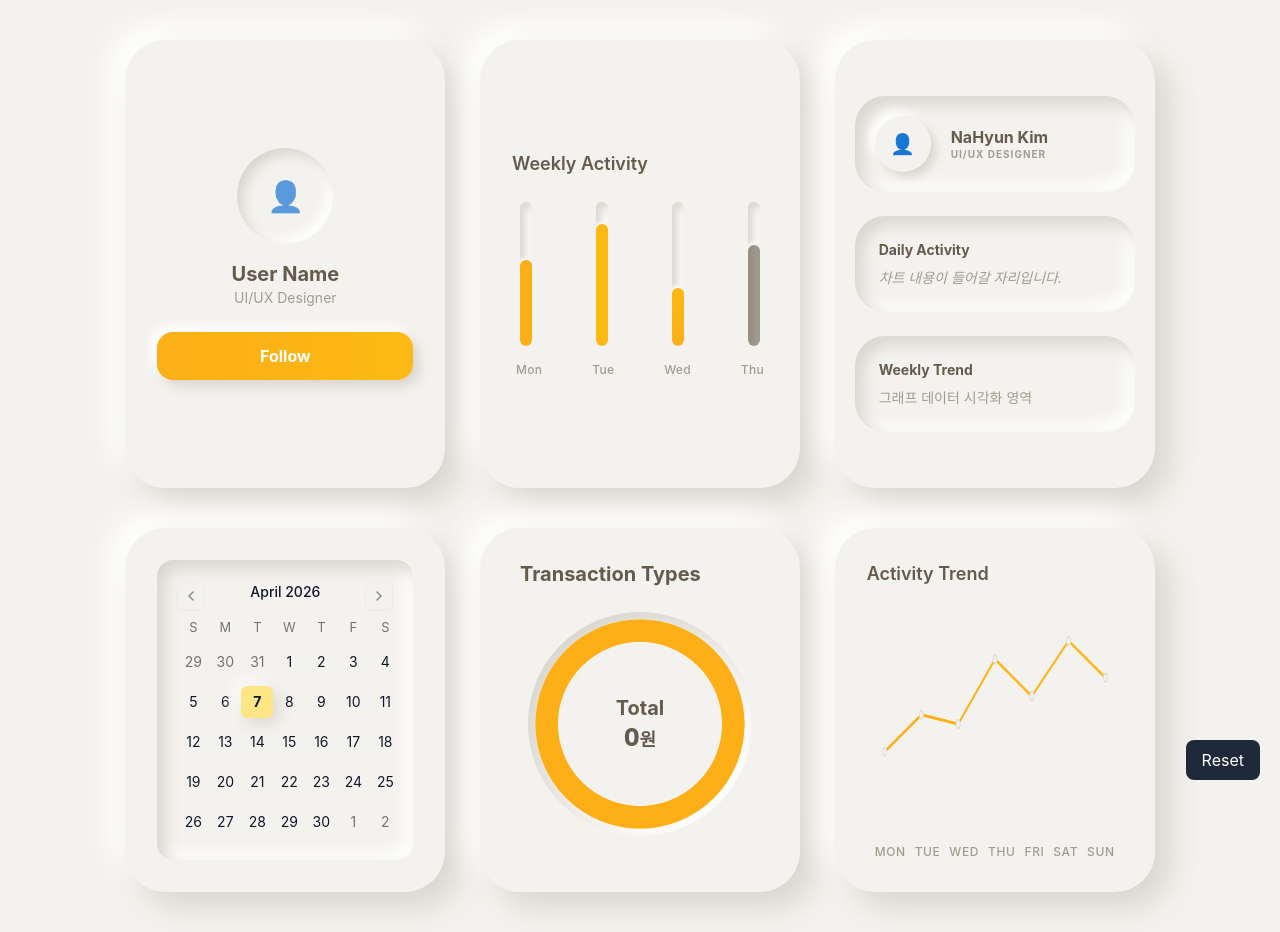
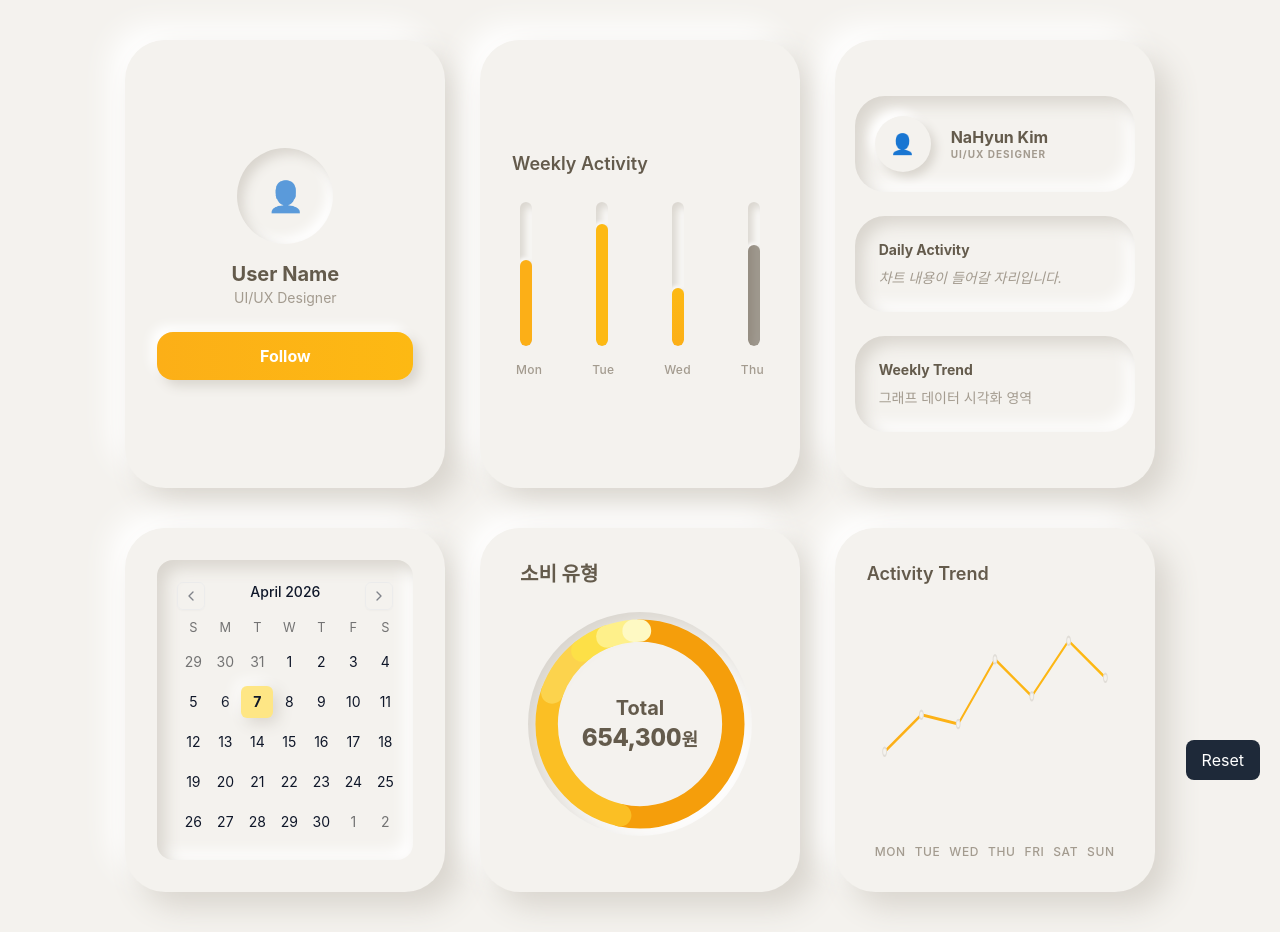
Before and after one commit to 20260304-KB7-27/KB-Year, a Vue app: page / in a window 1280 px wide. Built offline with nearby package versions, Linux system fonts and the light colour scheme; data requests are answered from the project's data file.

Commit message:
feat: PieChart 소비 유형별 금액 표시 [CAV-42]

```diff
--- a/src/assets/main.css
+++ b/src/assets/main.css
@@ -102,6 +102,11 @@
       inset 8px 8px 16px #d9d5ce,
       inset -8px -8px 16px #ffffff;
   }
+
+  .card-effect:hover {
+    scale: 1.03;
+    transition: scale 0.1s ease-out;
+  }
 }
 
 @layer base {
--- a/src/components/Card.vue
+++ b/src/components/Card.vue
@@ -2,7 +2,7 @@
 
 <template>
   <div
-    class="w-80 p-8 rounded-[40px] bg-[#f4f2ee] shadow-[15px_15px_30px_#d9d5ce,-15px_-15px_30px_#ffffff] content-center"
+    class="w-80 p-8 rounded-[40px] bg-[#f4f2ee] shadow-[15px_15px_30px_#d9d5ce,-15px_-15px_30px_#ffffff] content-center card-effect"
   >
     <slot />
   </div>
--- a/src/components/PieChart.vue
+++ b/src/components/PieChart.vue
@@ -1,5 +1,5 @@
 <script setup>
-import { computed, ref } from 'vue';
+import { computed, ref, onMounted } from 'vue';
 
 const props = defineProps({
   title: {
@@ -25,39 +25,53 @@ const props = defineProps({
 });
 
 const hoveredItem = ref(null);
+const isMounted = ref(false);
 
-const percentage = computed(() => {
-  if (props.total === 0) return 0;
-  return Math.min(100, Math.round((props.value / props.total) * 100));
+onMounted(() => {
+  setTimeout(() => {
+    isMounted.value = true;
+  }, 50);
 });
 
-// 컴퓨티드 속성 내 계산 예시 (가사 코드)
+const radius = 50;
+const circumference = 2 * Math.PI * radius;
+
 const chartSegments = computed(() => {
   const total = props.data.reduce((sum, item) => sum + item.value, 0);
-  const radius = 50;
-  const circumference = 2 * Math.PI * radius;
+
+  // 전체 차트가 그려지는 총 시간 (예: 1200ms = 1.2초)
+  const totalDuration = 1200;
 
   let currentOffset = 0;
+  let cumulativeDelay = 0; // 누적 딜레이 시간
 
   return props.data.map((item) => {
-    const segmentValue = item.value;
-    const segmentLength = (segmentValue / total) * circumference;
+    const proportion = item.value / total; // 전체 중 차지하는 비율 (0 ~ 1)
+    const segmentLength = proportion * circumference;
+
+    // 비율에 맞춰 이 조각이 그려질 시간(duration) 계산
+    const duration = proportion * totalDuration;
+    // 이 조각이 시작될 딜레이(이전 조각들의 duration 합)
+    const delay = cumulativeDelay;
+
     const strokeArray = `${segmentLength} ${circumference - segmentLength}`;
     const strokeDashoffset = circumference - currentOffset;
 
+    // 다음 조각을 위해 오프셋과 누적 딜레이 업데이트
     currentOffset += segmentLength;
+    cumulativeDelay += duration;
 
     return {
       ...item,
       strokeArray,
       strokeDashoffset,
+      duration,
+      delay,
     };
   });
 });
+</script>
 
-const radius = 50;
-const circumference = 2 * Math.PI * radius;
-</script>
 <template>
   <div class="flex flex-col items-center">
     <h2 class="text-[#645b4c] font-bold text-xl mb-6 self-start ml-2">
@@ -83,10 +97,13 @@ const circumference = 2 * Math.PI * radius;
           :stroke="segment.color"
           stroke-width="12"
           stroke-linecap="round"
-          class="transition-all duration-300 ease-out"
           :style="{
-            strokeDasharray: segment.strokeArray,
+            strokeDasharray: isMounted ? segment.strokeArray : `0 ${circumference}`,
             strokeDashoffset: segment.strokeDashoffset,
+            opacity: isMounted ? 1 : 0,
+            /* 핵심: stroke-dasharray는 duration동안 linear하게 그려지고,
+               opacity는 delay가 끝나는 순간 0ms만에 즉시(1로) 나타나도록 설정 */
+            transition: `stroke-dasharray ${segment.duration}ms linear ${segment.delay}ms, opacity 0ms linear ${segment.delay}ms`,
           }"
           @mouseover="hoveredItem = segment"
           @mouseleave="hoveredItem = null"
@@ -98,12 +115,6 @@ const circumference = 2 * Math.PI * radius;
           <p class="text-xl font-bold text-[#645b4c]">{{ hoveredItem.type }}</p>
           <p class="text-2xl font-extrabold text-[#645b4c] tabular-nums">
             {{ hoveredItem.value.toLocaleString() }}<span class="text-lg">원</span>
-            <!-- {{
-              Math.round(
-                (hoveredItem.value / chartSegments.reduce((sum, s) => sum + s.value, 0)) * 100
-              )
-            }} -->
-            <!-- <span class="text-lg">{{ unit }}</span> -->
           </p>
         </template>
         <template v-else>
@@ -117,3 +128,7 @@ const circumference = 2 * Math.PI * radius;
     </div>
   </div>
 </template>
+
+<style scoped>
+/* 커스텀 스타일 영역 */
+</style>
--- a/src/pages/MainPage.vue
+++ b/src/pages/MainPage.vue
@@ -26,23 +26,36 @@ const totalAmount = computed(() => {
   return monthlyTrans.value.reduce((sum, t) => sum + t.amount, 0);
 });
 
-// PieChart 데이터 계산
 const pieData = computed(() => {
-  const transferSum = monthlyTrans.value
-    .filter((t) => t.type === 'TRANSFER')
-    .reduce((sum, t) => sum + t.amount, 0);
-  const paymentSum = monthlyTrans.value
-    .filter((t) => t.type === 'PAYMENT')
-    .reduce((sum, t) => sum + t.amount, 0);
-  return [
-    { type: 'TRANSFER', value: transferSum, color: '#ffcf69' }, // 밝은 노란색
-    { type: 'PAYMENT', value: paymentSum, color: '#fcaf17' }, // 어두운 노란색
+  // 1. 카테고리별로 금액 합산 (객체 형태로 그룹화)
+  const sumByCategory = monthlyTrans.value.reduce((acc, t) => {
+    const category = t.category || '미분류';
+    acc[category] = (acc[category] || 0) + t.amount;
+    return acc;
+  }, {});
+
+  const palette = [
+    '#F59E0B', // 짙은 황금색/호박색 (가장 큰 금액)
+    '#FBBF24', // 진한 노란색
+    '#FCD34D', // 기본 노란색
+    '#FDE047', // 밝은 노란색
+    '#FEF08A', // 연한 노란색
+    '#FEF9C3', // 아주 연한 파스텔 노란색
   ];
+
+  // 3. 배열 변환 -> 내림차순 정렬 -> 차트용 데이터 매핑
+  return Object.entries(sumByCategory)
+    .sort((a, b) => b[1] - a[1]) // b[1](뒤의 금액)에서 a[1](앞의 금액)을 빼서 내림차순 정렬
+    .map(([category, sum], index) => ({
+      type: category,
+      value: sum,
+      color: palette[index % palette.length], // 큰 금액부터 순서대로 색상 할당
+    }));
 });
 
 //
 onMounted(() => {
-  transaction.getUserTransaction(1);
+  transaction.getUserTransaction('user1');
 });
 
 const user = {
@@ -124,7 +137,7 @@ const resetLayout = () => {
 
             <PieChart
               v-else-if="element.type === 'pie'"
-              title="Transaction Types"
+              title="소비 유형"
               :value="100"
               :data="pieData"
               :total="100"
--- a/src/stores/transaction.js
+++ b/src/stores/transaction.js
@@ -8,7 +8,7 @@ export const useTransactionStore = defineStore('transaction', () => {
   const getUserTransaction = async (id) => {
     try {
       const uri = 'http://localhost:3000/transactions';
-      const response = await axios.get(`${uri}?senderId=${id}`);
+      const response = await axios.get(`${uri}?userid=${id}`);
 
       if (response.status === 200) {
         // response.data를 배열 상태에 직접 할당합니다.
```
